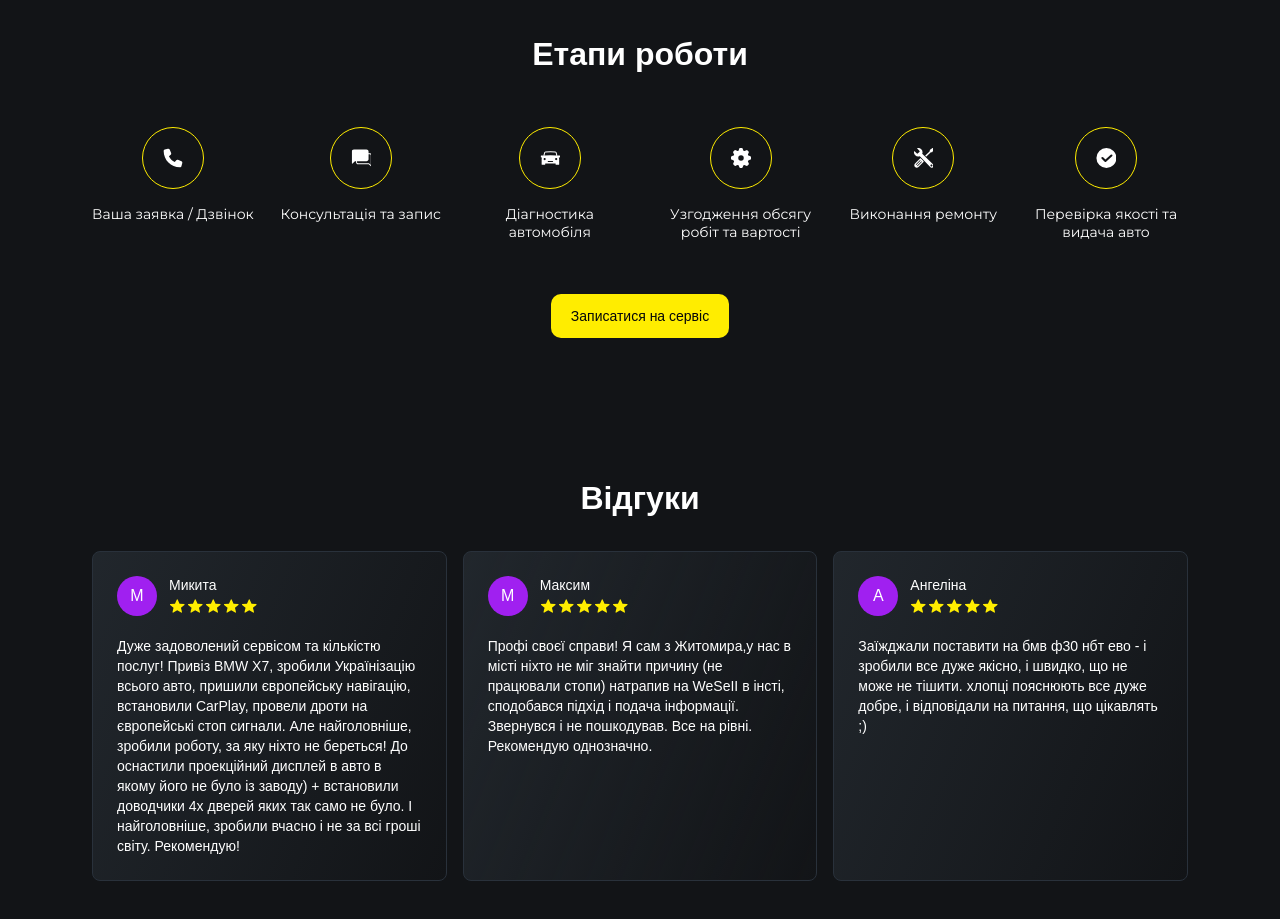
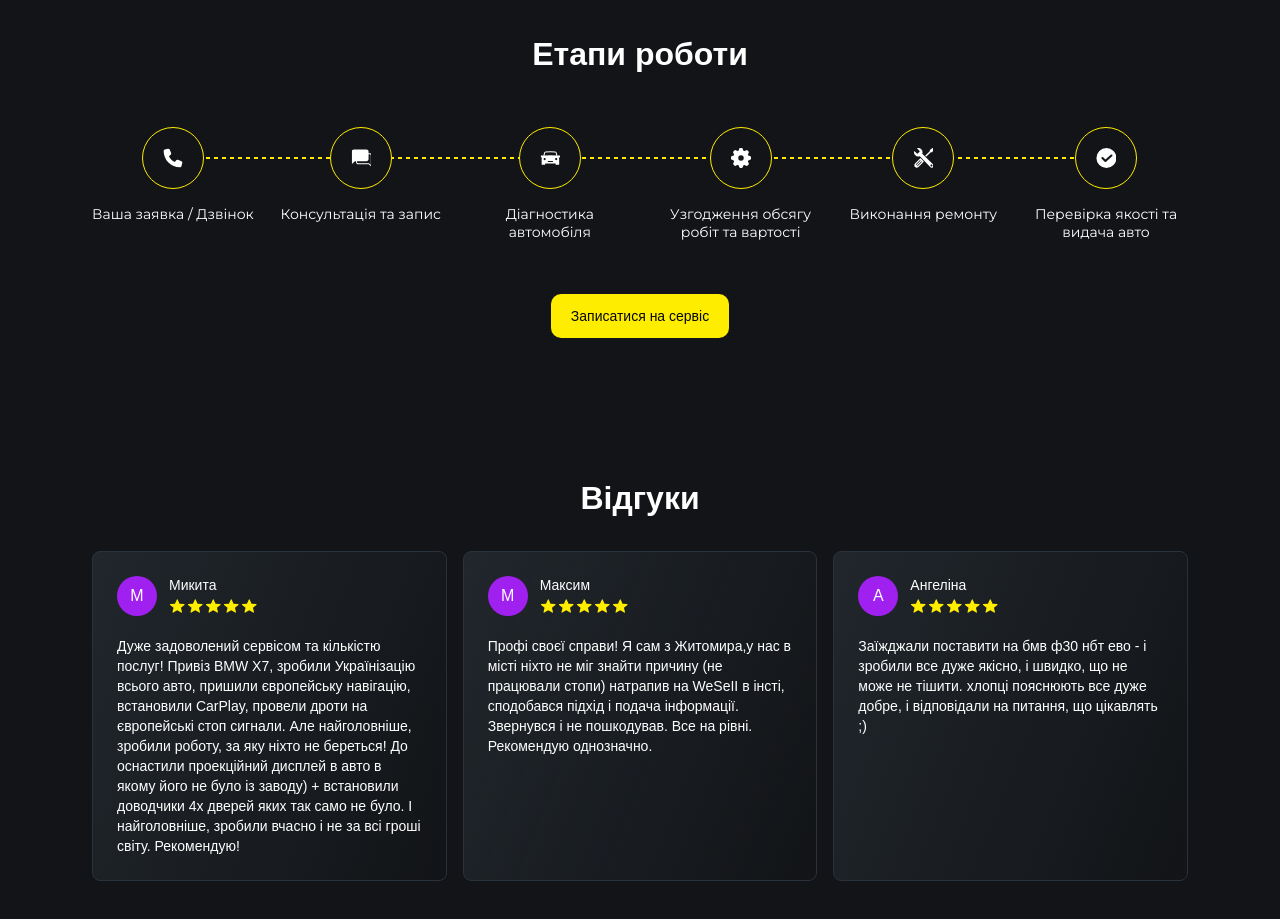
Before and after one commit to berezovskyicom/wesell, a Next.js app: page / in a window 1280 px wide. Shown: the part 2260-3179 px from the top of the page. Built offline with nearby package versions, Linux system fonts and the light colour scheme; no server answers; a web font is replaced by a local one.

Commit message:
tech: Fix line

```diff
--- a/src/components/Home/Home-Steps.module.scss
+++ b/src/components/Home/Home-Steps.module.scss
@@ -49,6 +49,7 @@
       }
 
       @include media-up($media-md) {
+        content: "";
         top: 30px;
         left: 98px;
         width: calc(100% - 204px);
```
